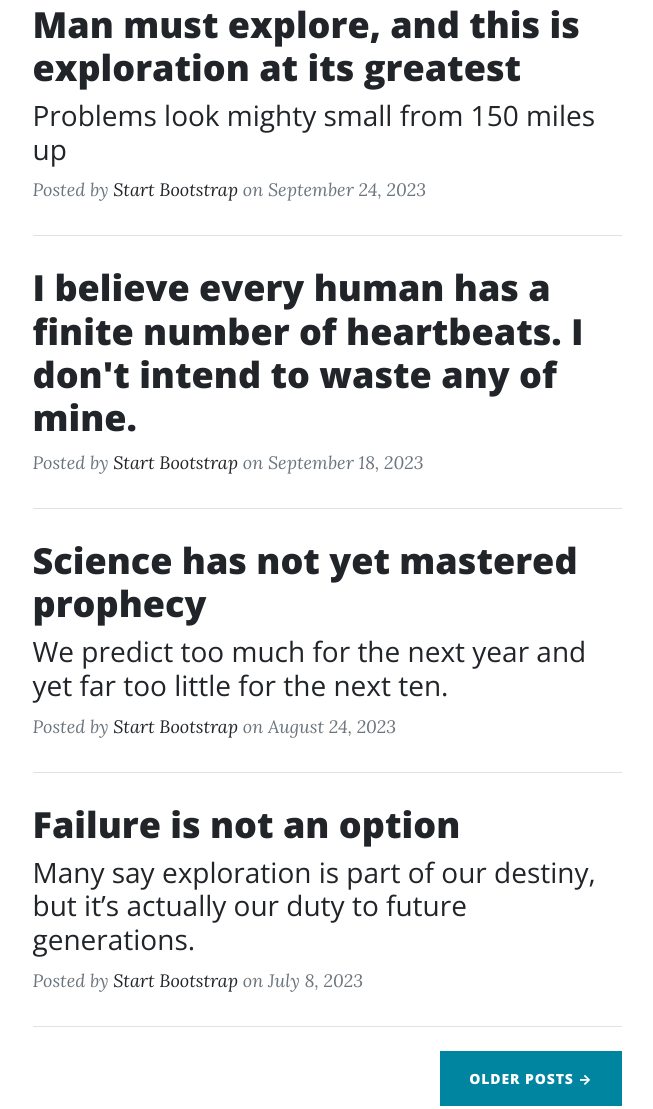
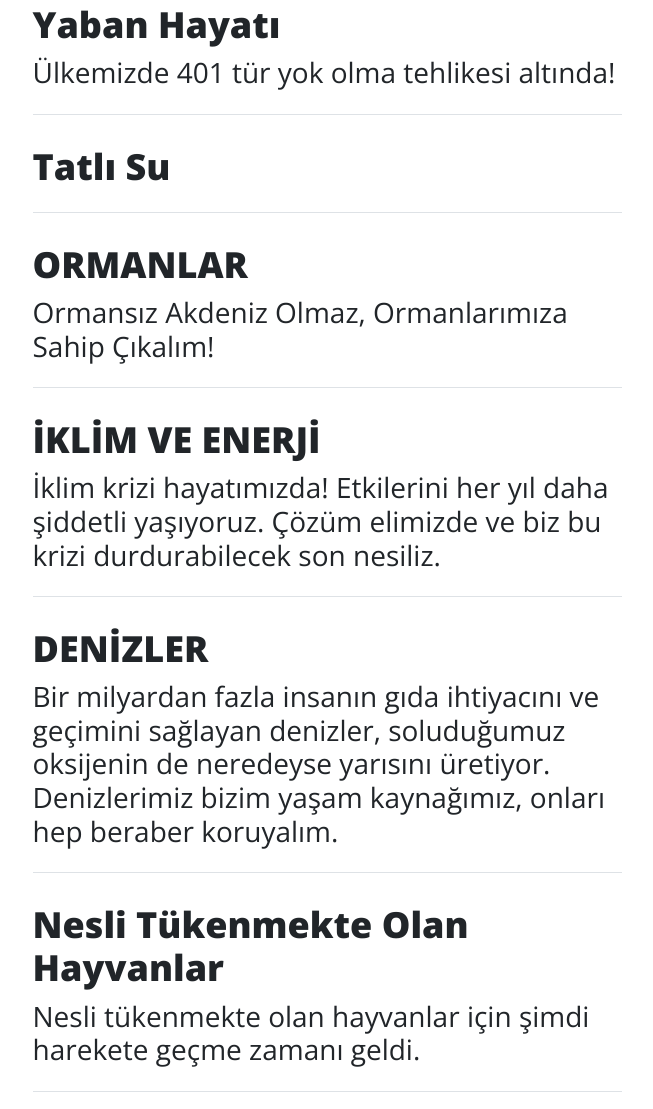
Before and after one commit to SavasSerbest/Calismalarim, a plain HTML site: page index.html in a window 1280 px wide. Shown: the part 560-1669 px from the top of the page, without its empty margins (313-966 px from the left). Drawn offline with nearby package versions, Linux system fonts and the light colour scheme.

Commit message:
anasayfaya ilgili linkler açıldı ve sayfalara link bıraklıldı

```diff
--- a/index.html
+++ b/index.html
@@ -53,54 +53,81 @@
                 <div class="col-md-10 col-lg-8 col-xl-7">
                     <!-- Post preview-->
                     <div class="post-preview">
-                        <a href="post.html">
-                            <h2 class="post-title">Man must explore, and this is exploration at its greatest</h2>
-                            <h3 class="post-subtitle">Problems look mighty small from 150 miles up</h3>
+                        <a href="https://www.wwf.org.tr/calismalarimiz/yaban_hayati/" target="_blank">
+                            <h2 class="post-title">Yaban Hayatı</h2>
+                            <h3 class="post-subtitle">Ülkemizde 401 tür yok olma tehlikesi altında!</h3>
                         </a>
-                        <p class="post-meta">
+                        <!-- <p class="post-meta">
                             Posted by
                             <a href="#!">Start Bootstrap</a>
                             on September 24, 2023
-                        </p>
+                        </p> -->
                     </div>
                     <!-- Divider-->
                     <hr class="my-4" />
                     <!-- Post preview-->
                     <div class="post-preview">
-                        <a href="post.html"><h2 class="post-title">I believe every human has a finite number of heartbeats. I don't intend to waste any of mine.</h2></a>
-                        <p class="post-meta">
+                        <a href="https://www.wwf.org.tr/calismalarimiz/tatli_su/"target="_blank"><h2 class="post-title">Tatlı Su</h2></a>
+                        <!-- <p class="post-meta">
                             Posted by
                             <a href="#!">Start Bootstrap</a>
                             on September 18, 2023
-                        </p>
+                        </p> -->
                     </div>
                     <!-- Divider-->
                     <hr class="my-4" />
                     <!-- Post preview-->
                     <div class="post-preview">
-                        <a href="post.html">
-                            <h2 class="post-title">Science has not yet mastered prophecy</h2>
-                            <h3 class="post-subtitle">We predict too much for the next year and yet far too little for the next ten.</h3>
+                        <a href="https://www.wwf.org.tr/calismalarimiz/ormanlar/akdeniz_ormanlarnn_iklim_deiikliine_uyumu/"target="_blank">
+                            <h2 class="post-title">ORMANLAR</h2>
+                            <h3 class="post-subtitle">Ormansız Akdeniz Olmaz, Ormanlarımıza Sahip Çıkalım!</h3>
                         </a>
-                        <p class="post-meta">
+                        <!-- <p class="post-meta">
                             Posted by
                             <a href="#!">Start Bootstrap</a>
                             on August 24, 2023
-                        </p>
+                        </p> -->
                     </div>
                     <!-- Divider-->
                     <hr class="my-4" />
                     <!-- Post preview-->
                     <div class="post-preview">
-                        <a href="post.html">
-                            <h2 class="post-title">Failure is not an option</h2>
-                            <h3 class="post-subtitle">Many say exploration is part of our destiny, but it’s actually our duty to future generations.</h3>
+                        <a href="https://www.wwf.org.tr/calismalarimiz/iklim_ve_enerji/"target="_blank">
+                            <h2 class="post-title">İKLİM VE ENERJİ</h2>
+                            <h3 class="post-subtitle">İklim krizi hayatımızda! Etkilerini her yıl daha şiddetli yaşıyoruz. Çözüm elimizde ve biz bu krizi durdurabilecek son nesiliz.</h3>
                         </a>
-                        <p class="post-meta">
+                        <!-- <p class="post-meta">
                             Posted by
                             <a href="#!">Start Bootstrap</a>
                             on July 8, 2023
-                        </p>
+                        </p> -->
+                    </div>
+                    <!-- Divider-->
+                    <hr class="my-4" />
+                    <!-- Post preview-->
+                    <div class="post-preview">
+                        <a href="https://www.wwf.org.tr/calismalarimiz/oceans/"target="_blank">
+                            <h2 class="post-title">DENİZLER</h2>
+                            <h3 class="post-subtitle">Bir milyardan fazla insanın gıda ihtiyacını ve geçimini sağlayan denizler, soluduğumuz oksijenin de neredeyse yarısını üretiyor. Denizlerimiz bizim yaşam kaynağımız, onları hep beraber koruyalım.</h3>
+                        </a>
+                        <!-- <p class="post-meta">
+                            Posted by
+                            <a href="#!">Start Bootstrap</a>
+                            on August 24, 2023
+                        </p> -->
+                    </div><!-- Divider-->
+                    <hr class="my-4" />
+                    <!-- Post preview-->
+                    <div class="post-preview">
+                        <a href="post.html"target="_blank">
+                            <h2 class="post-title">Nesli Tükenmekte Olan Hayvanlar</h2>
+                            <h3 class="post-subtitle">Nesli tükenmekte olan hayvanlar için şimdi harekete geçme zamanı geldi.</h3>
+                        </a>
+                        <!-- <p class="post-meta">
+                            Posted by
+                            <a href="#!">Start Bootstrap</a>
+                            on August 24, 2023
+                        </p> -->
                     </div>
                     <!-- Divider-->
                     <hr class="my-4" />
```
